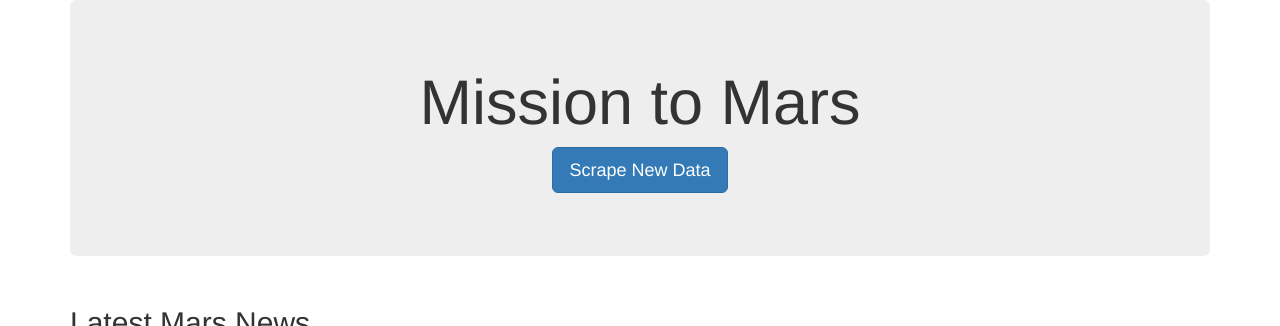
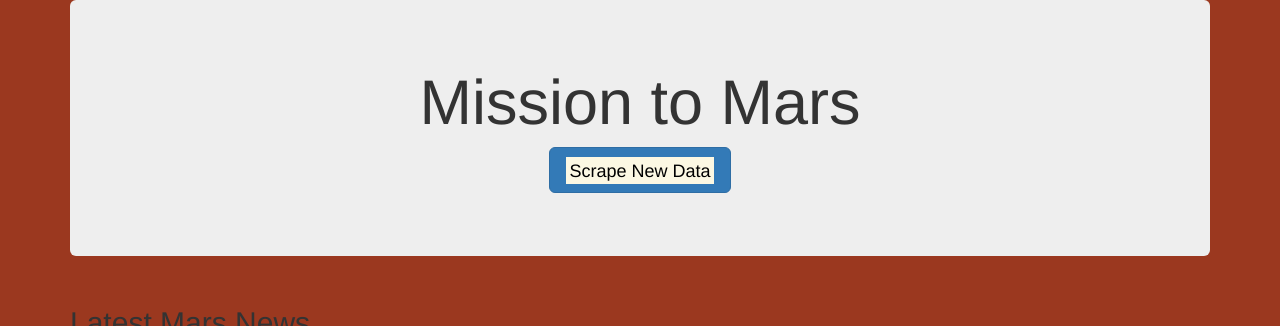
Before and after one commit to afanng24/Mission-to-Mars, a Flask app: page / in a window 1280 px wide. Shown: the top 326 px of the page. Run offline with Flask 2, Linux system fonts and the light colour scheme; data that the repository does not hold is empty; some libraries are stand-ins or nearby versions.

Commit message:
Add files via upload

```diff
--- a/templates/index(1).html
+++ b/templates/index(1).html
@@ -9,6 +9,9 @@
       rel="stylesheet"
       href="https://maxcdn.bootstrapcdn.com/bootstrap/3.3.7/css/bootstrap.min.css"
     />
+    <style>
+      body {background-color: rgb(155, 56, 31);}
+     </style>
   </head>
   <body>
     <div class="container">
@@ -16,7 +19,7 @@
       <div class="jumbotron text-center">
         <h1>Mission to Mars</h1>
         <!-- Add a button to activate scraping script -->
-        <p><a class="btn btn-primary btn-lg" href="/scrape" role="button">Scrape New Data</a></p>
+        <p><a class="btn btn-primary btn-lg" href="/scrape" role="button"><mark>Scrape New Data</mark></a></p>
       </div>
 
       <!-- Add section for Mars News -->
```
Also changed, not shown: index.html (+2 -5 lines).
